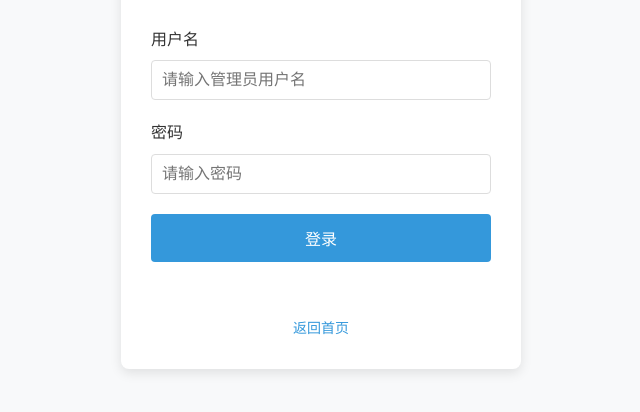
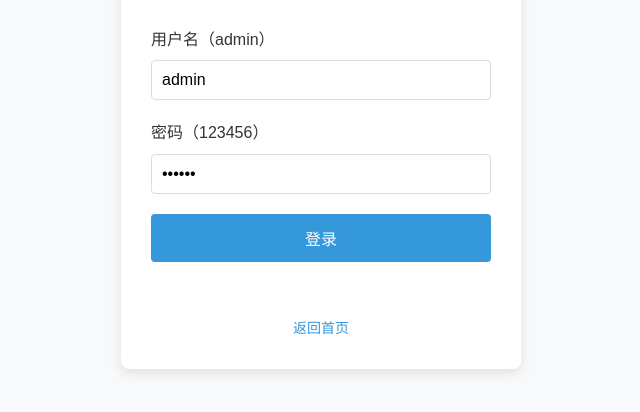
Before and after one commit to ZwwXxx/ZwwXxx.github.io, a plain HTML site: page admin/login.html in a window 1280 px wide. Shown: the part 290-702 px from the top of the page, without its empty margins (319-959 px from the left). Drawn offline with Linux system fonts and the light colour scheme.

```diff
--- a/admin/login.html
+++ b/admin/login.html
@@ -116,13 +116,13 @@
 
     <form id="loginForm" class="login-form">
       <div class="form-group">
-        <label for="username">用户名</label>
-        <input type="text" id="username" name="username" placeholder="请输入管理员用户名" required>
+        <label for="username">用户名（admin）</label>
+        <input type="text" id="username" name="username" placeholder="请输入管理员用户名" required value="admin">
       </div>
 
       <div class="form-group">
-        <label for="password">密码</label>
-        <input type="password" id="password" name="password" placeholder="请输入密码" required>
+        <label for="password">密码（123456）</label>
+        <input type="password" id="password" name="password" placeholder="请输入密码" required value="123456">
       </div>
 
       <button type="submit" class="login-btn">登录</button>
```
